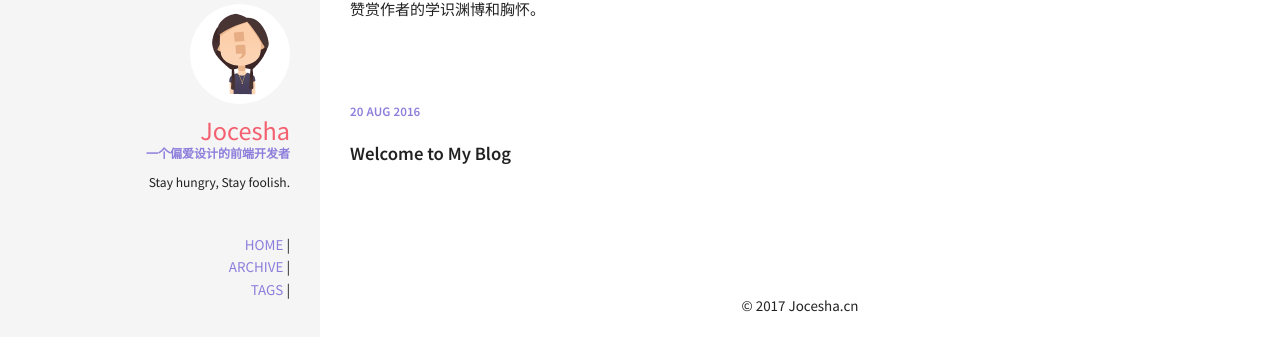
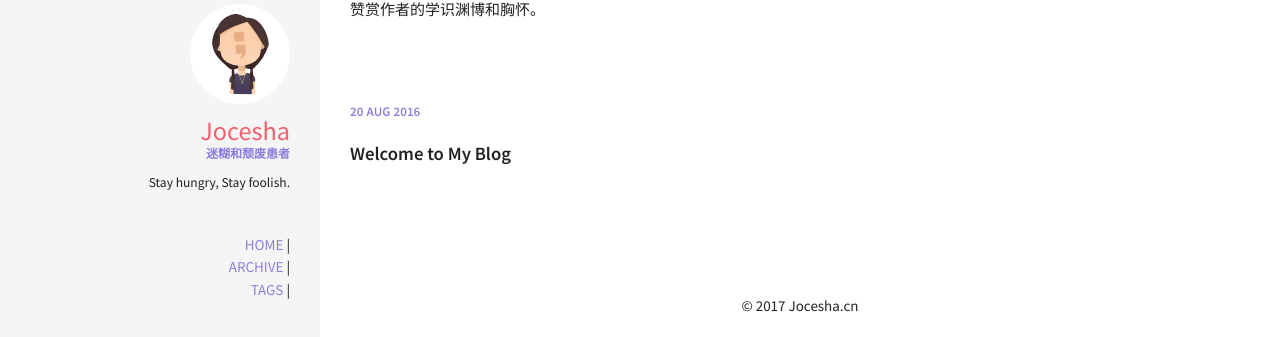
Before and after one commit to Jocesha/Jocesha, a Jekyll site: the page built from index.html, in a window 1280 px wide. Shown: the part 226-563 px from the top of the page. Built offline with Jekyll 4.4.1, drawn with Linux system fonts in a browser that asks for light colours.

Commit message:
update - 修改个人资料信息

```diff
--- a/_config.yml
+++ b/_config.yml
@@ -35,7 +35,7 @@ kramdown:
 owner:
   name: "Jocesha"
   avatar: logo.png
-  job: "一个偏爱设计的前端开发者"
+  job: "迷糊和颓废患者"
   bio: "Stay hungry, Stay foolish."
   email: "xuxia@bztone.com"
   disqus-shortname:
```
